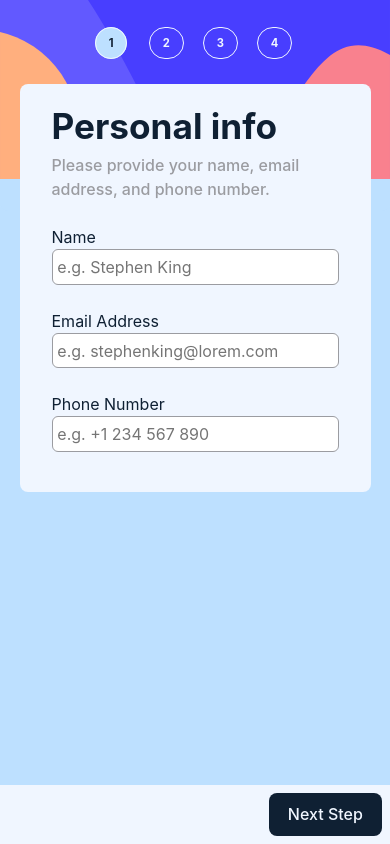
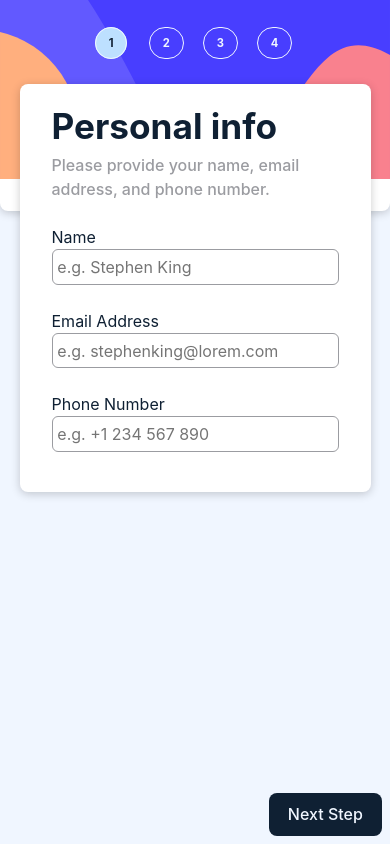
Before and after one commit to frightva/fm-multi-step-form, a React (Create React App) app: page / in a window 390 px wide. Built offline with nearby package versions, Linux system fonts and the light colour scheme; the HTML template or start-up script is replaced by a standard one.

Commit message:
css backgrounds

```diff
--- a/src/App.css
+++ b/src/App.css
@@ -3,6 +3,7 @@
 :root {
 
   --clr-primary-100: hsl(215, 100%, 97%);
+
 
 
   --clr-neutral-200: hsl(228, 3%, 62%);
@@ -216,7 +217,7 @@ svg {
 }
 
 body {
-  background-color: var(--clr-accent-300);
+  background-color: var(--clr-primary-100);
 }
 
 .section{
@@ -227,7 +228,8 @@ body {
 }
 
 .container {
-  background-color: var(--clr-primary-100);
+  background-color: white;
+  box-shadow: 0 2px 10px rgba(0, 0, 0, .2);
 
   --max-width: 1000px;
   --padding: 2rem;
@@ -246,7 +248,8 @@ body {
 
   .container {
     padding: 0rem;
-    background-color: var(--clr-accent-300);
+    background-color: white;
+    box-shadow: 0 2px 10px rgba(0, 0, 0, .2);
   }
 }
 
@@ -419,6 +422,8 @@ body {
     background-color: var(--clr-primary-100);
     border-radius: 8px;
     padding: 1rem;
+    background-color: white;
+    box-shadow: 0 2px 10px rgba(0, 0, 0, .2);
   }
 
   .next-btn,
```
